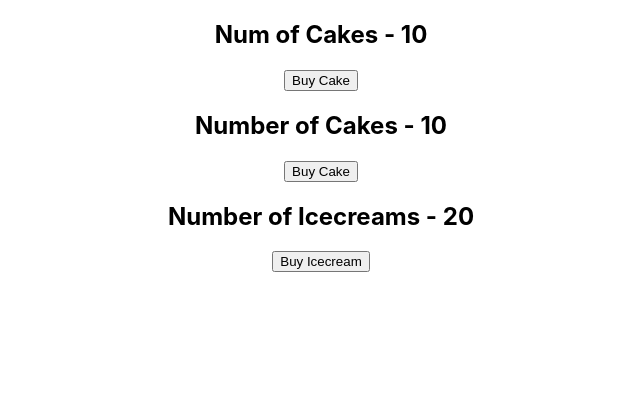
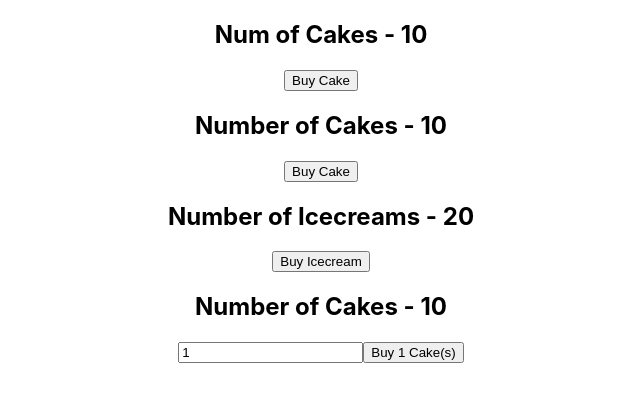
Before and after one commit to thuyle97/CakeShop, a React (Create React App) app in the folder frontend/: page / in a window 1280 px wide. Shown: the top 402 px of the page, without its empty margins (319-959 px from the left). Built offline with nearby package versions, Linux system fonts and the light colour scheme.

Commit message:
Add action payload

```diff
--- a/frontend/src/App.js
+++ b/frontend/src/App.js
@@ -4,6 +4,7 @@
 import CakeContainer from "./components/CakeContainer";
 import HooksCakeContainer from "./components/HooksCakeContainer";
 import IceCreamContainer from "./components/IceCreamContainer";
+import NewCakeContainer from "./components/NewCakeContainer";
 import store from "./redux/store";
 
 function App() {
@@ -13,6 +14,7 @@
         <HooksCakeContainer />
         <CakeContainer />
         <IceCreamContainer />
+        <NewCakeContainer />
       </div>
     </Provider>
   );
--- /dev/null
+++ b/frontend/src/components/NewCakeContainer.js
@@ -0,0 +1,34 @@
+import React, { useState } from "react";
+import { connect } from "react-redux";
+import { buyCake } from "../redux";
+
+function NewCakeContainer(props) {
+  const [number, setNumber] = useState(1);
+  return (
+    <div>
+      <h2> Number of Cakes - {props.numOfCakes}</h2>
+      <input
+        type="text"
+        value={number}
+        onChange={(e) => setNumber(e.target.value)}
+      />
+      <button onClick={() => props.buyCake(number)}>
+        Buy {number} Cake(s)
+      </button>
+    </div>
+  );
+}
+
+const mapStateToProps = (state) => {
+  return {
+    numOfCakes: state.cake.numOfCakes,
+  };
+};
+
+const mapDispatchToProps = (dispatch) => {
+  return {
+    buyCake: (number) => dispatch(buyCake(number)),
+  };
+};
+
+export default connect(mapStateToProps, mapDispatchToProps)(NewCakeContainer);
--- a/frontend/src/redux/cake/cakeActions.js
+++ b/frontend/src/redux/cake/cakeActions.js
@@ -1,7 +1,8 @@
 import { BUY_CAKE } from "./cakeTypes";
 
-export const buyCake = () => {
+export const buyCake = (number = 1) => {
   return {
     type: BUY_CAKE,
+    payload: number,
   };
 };
--- a/frontend/src/redux/cake/cakeReducer.js
+++ b/frontend/src/redux/cake/cakeReducer.js
@@ -9,7 +9,7 @@
     case BUY_CAKE:
       return {
         ...state,
-        numOfCakes: state.numOfCakes - 1,
+        numOfCakes: state.numOfCakes - action.payload,
       };
     default:
       return state;
```
